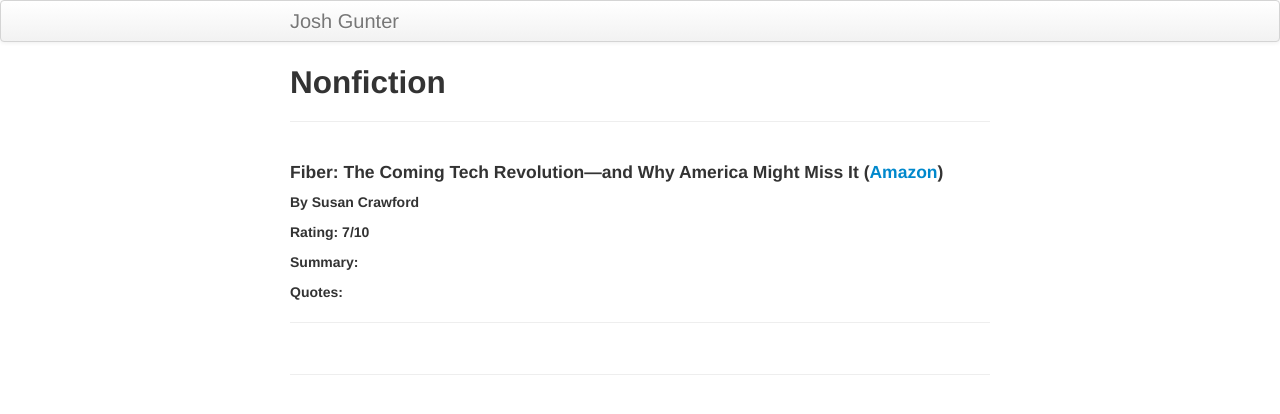
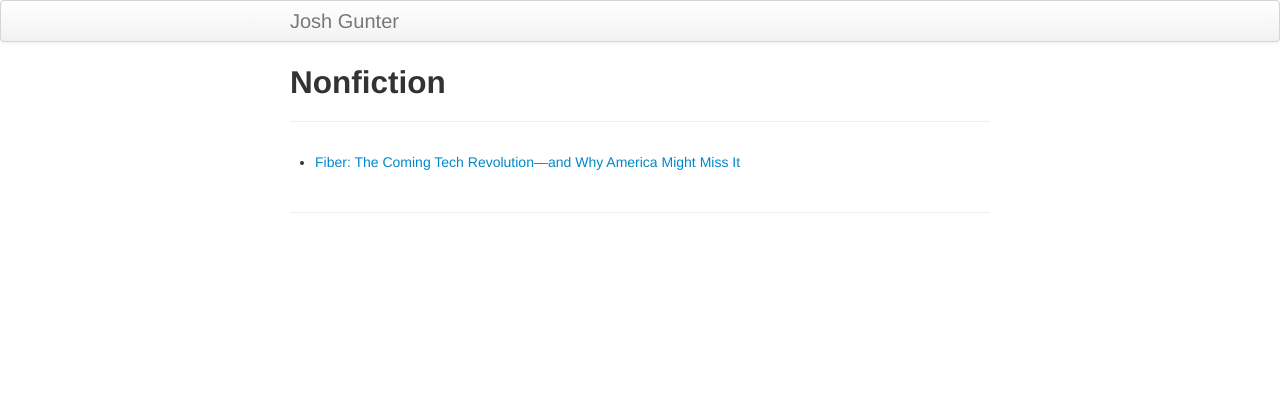
Before and after one commit to joshgunter/gunter_website, a Jekyll site: the page built from pages/nonfiction.md, in a window 1280 px wide. Shown: the top 414 px of the page. Built offline with Jekyll 4.4.1, drawn with Linux system fonts in a browser that asks for light colours.

Commit message:
Update nonfiction.md

```diff
--- a/pages/nonfiction.md
+++ b/pages/nonfiction.md
@@ -4,14 +4,4 @@ title: Nonfiction
 description: Nonfiction books I have read
 ---
 
-#### Fiber: The Coming Tech Revolution―and Why America Might Miss It ([Amazon](https://www.amazon.com/Fiber-Coming-Revolution_and-America-Might/dp/0300228503/))
-
-##### By Susan Crawford
-
-**Rating: 7/10**
-
-**Summary:**
-
-**Quotes:**
-
----
+* [Fiber: The Coming Tech Revolution―and Why America Might Miss It](pages/nonfiction-books/fiber.html)
```
